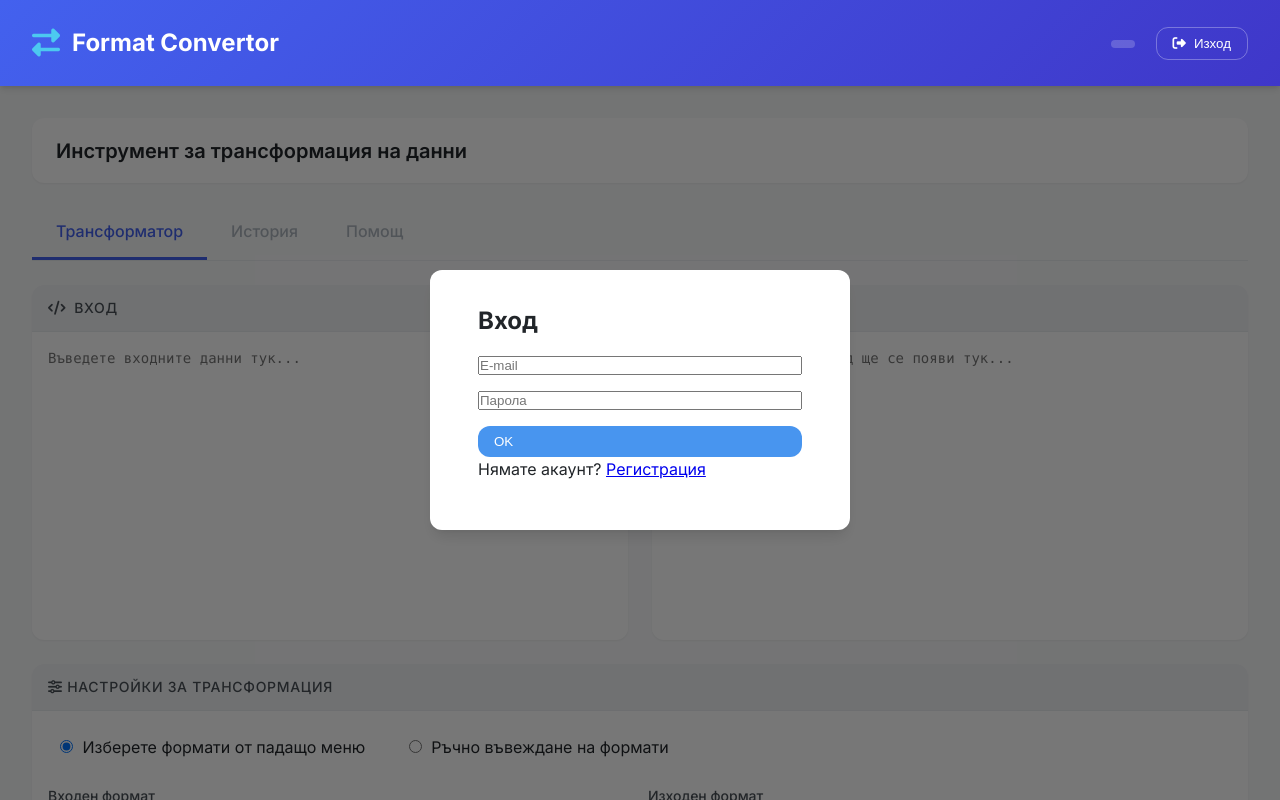
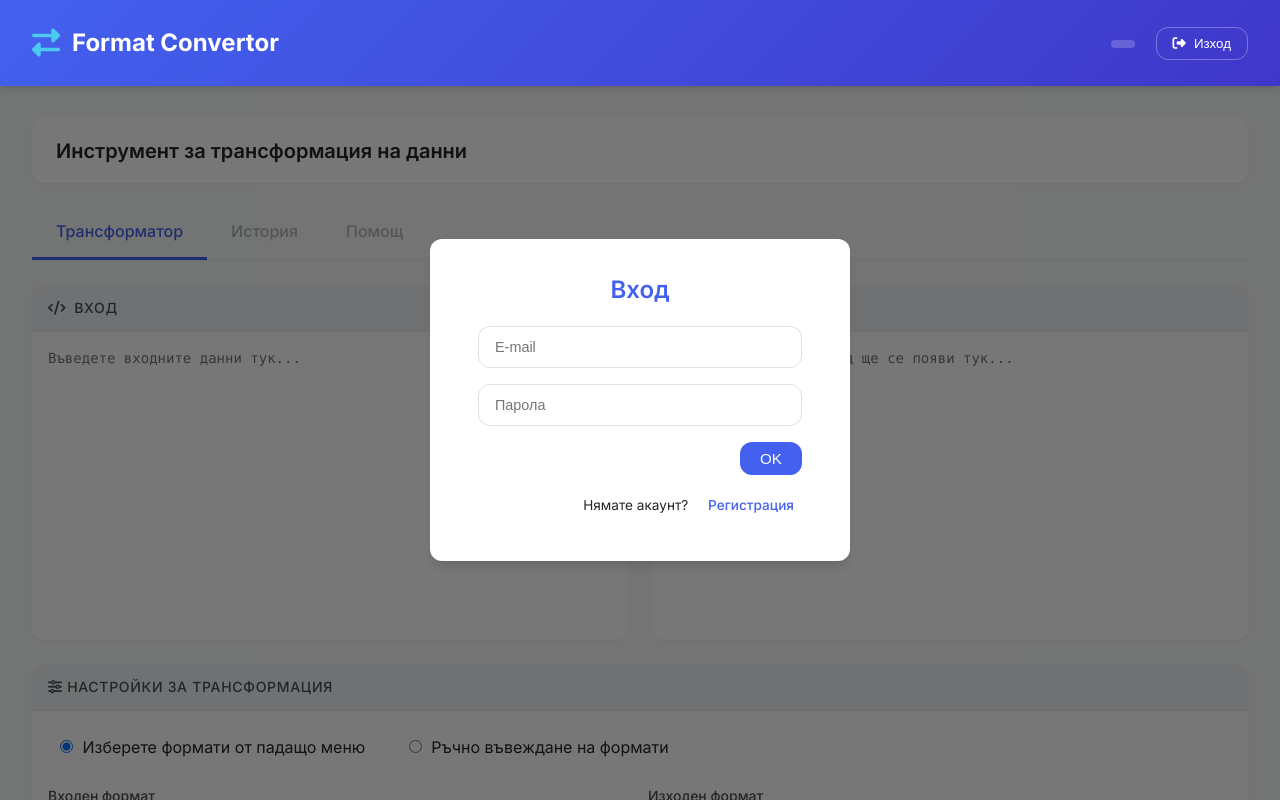
Before and after one commit to rayagrigorova/web-development-project, a PHP site: page / in a window 1280 px wide. Run offline with PHP 8.4, Linux system fonts and the light colour scheme; some libraries are stand-ins or nearby versions.

Commit message:
Fix login/register form style

```diff
--- a/public/index.html
+++ b/public/index.html
@@ -254,10 +254,10 @@ replace.val.1.0=latest</code></pre>
           <button class="btn btn-primary" type="submit">OK</button>
         </form>
 
-        <p class="auth-switch">
+        <div class="auth-switch">
           <span id="auth-help">Нямате акаунт?</span>
           <a id="auth-switch-link" href="#">Регистрация</a>
-        </p>
+        </div>
 
         <p class="auth-error hidden" id="auth-error"></p>
       </div>
--- a/public/style.css
+++ b/public/style.css
@@ -534,11 +534,71 @@ textarea.code-editor:focus {
   display: flex;
   flex-direction: column;
   gap: 1rem;
+}
+
+#auth-form input[type="email"],
+#auth-form input[type="password"] {
+  border: 1px solid var(--gray-300);
+  padding: 0.75rem 1rem;
+  font-size: 0.9rem;
+  border-radius: var(--border-radius);
+  transition: var(--transition);
+  width: 100%;
+}
+
+#auth-form button[type="submit"] {
+  align-self: flex-end;
+  padding: 0.5rem 1.25rem;
+  font-size: 0.95rem;
+  background-color: var(--primary);
+  color: white;
+  border: none;
+  border-radius: var(--border-radius);
+  cursor: pointer;
+  transition: var(--transition);
+}
+
+#auth-form button[type="submit"]:hover {
+  background-color: var(--primary-dark);
+  transform: translateY(-1px);
+}
+
+.auth-switch {
   margin-top: 1rem;
+  text-align: right;
+  font-size: 0.85rem;
 }
+
+#auth-switch-link {
+  display: inline-block;
+  margin-left: 0.5rem;
+  background-color: transparent;
+  color: var(--primary);
+  font-weight: 500;
+  text-decoration: none;
+  border-radius: var(--border-radius);
+  transition: var(--transition);
+  padding: 0.25rem 0.5rem;
+}
+
+#auth-switch-link:hover {
+  background-color: var(--gray-200);
+  color: var(--dark);
+}
+
+.modal-content h2#auth-title {
+  font-size: 1.5rem;
+  font-weight: 600;
+  margin-bottom: 1rem;
+  text-align: center;
+  color: var(--primary);
+}
+
 .auth-error {
   color: var(--danger);
-  margin-top: 1rem;
+  font-size: 0.85rem;
+  margin-top: 0.5rem;
+  text-align: left;
 }
 
 .user-email {
```
